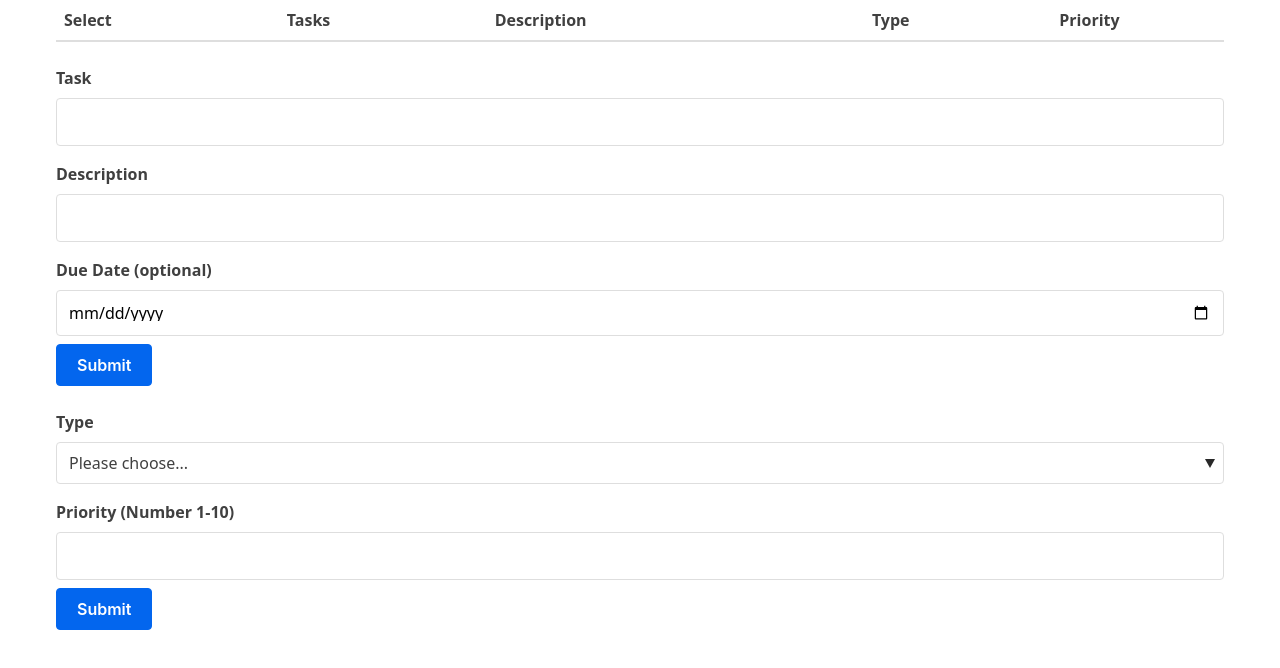
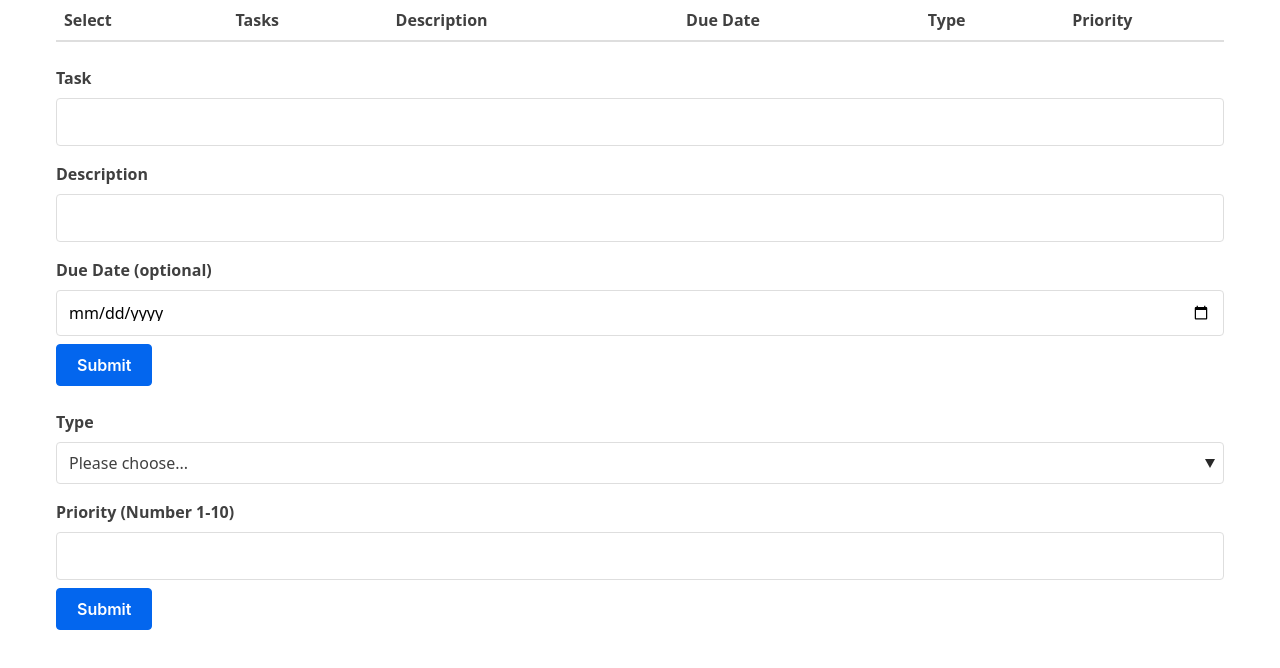
Before and after one commit to Angop/ToDoApp, a React (Create React App) app in the folder Frontend/: page / in a window 1280 px wide. Shown: the top 668 px of the page. Built offline with nearby package versions, Linux system fonts and the light colour scheme; no server answers.

Commit message:
Update Table.js

```diff
--- a/Frontend/src/Table.js
+++ b/Frontend/src/Table.js
@@ -27,6 +27,7 @@ const TableHeader = () => {
               <th>Select</th>
 	      <th>Tasks</th>
               <th>Description</th>
+              <th>Due Date</th>
               <th>Type</th>
               <th style={{width: '10%'}}>Priority</th>
               <th></th>
@@ -64,13 +65,12 @@ const TableBody = props => {
                     {row.desc}
                   </div>
                 </td>
-
+                <td>{formattedDate}</td>
                 <td>
                   <div style={{textDecorationLine: textLine}}>
                     {row.type}
                   </div>
                 </td>
-                <td>{formattedDate}</td>
                  <td><ProgressBar striped variant={priVar} now={priBar} /></td>
                  <td>
                   <Dropdown>
```
